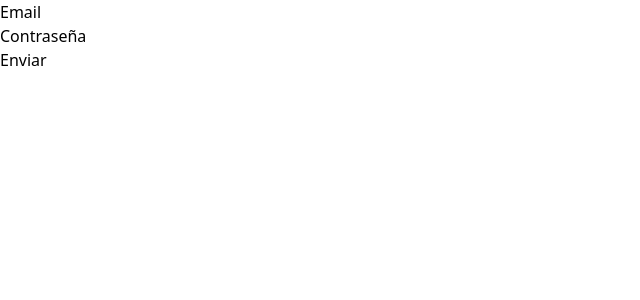
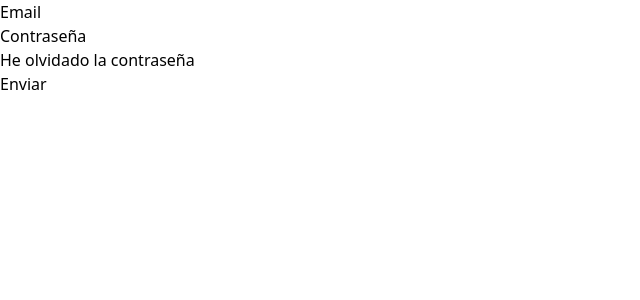
Before and after one commit to No-Country-simulation/c23-86-webapp, a Next.js app in the folder frontend/: page /login in a window 1280 px wide. Shown: the top 300 px of the page, without its empty margins (0-640 px from the left). Built offline with nearby package versions, Linux system fonts and the light colour scheme.

Commit message:
Adicion de componentes button y Link al form de login

```diff
--- a/frontend/src/app/login/page.tsx
+++ b/frontend/src/app/login/page.tsx
@@ -2,6 +2,8 @@
 
 import React, { useState } from "react";
 import Input from "@/app/components/Input";
+import Button from "../components/Button";
+import LinkComponent from "../components/Link";
 
 const Login = () => {
 	const [email, setEmail] = useState("");
@@ -34,6 +36,10 @@ const Login = () => {
 		setPassword(value);
 	};
 
+	const handleSubmit = (event: React.FormEvent<HTMLFormElement>) => {
+		event.preventDefault();
+	};
+
 	return (
 		<form>
 			<Input
@@ -51,10 +57,12 @@ const Login = () => {
 				cambio={validatePassword}
 				inputType='password'
 			/>
-
-			<button type='submit' disabled={!!emailError || !!passwordError}>
-				Enviar
-			</button>
+			<LinkComponent nombre='He olvidado la contraseña' redireccion='/regis'></LinkComponent>
+			<Button
+				type='submit'
+				disableOptions={!!emailError || !!passwordError}
+				buttonName='Enviar'
+			/>
 		</form>
 	);
 };
```
